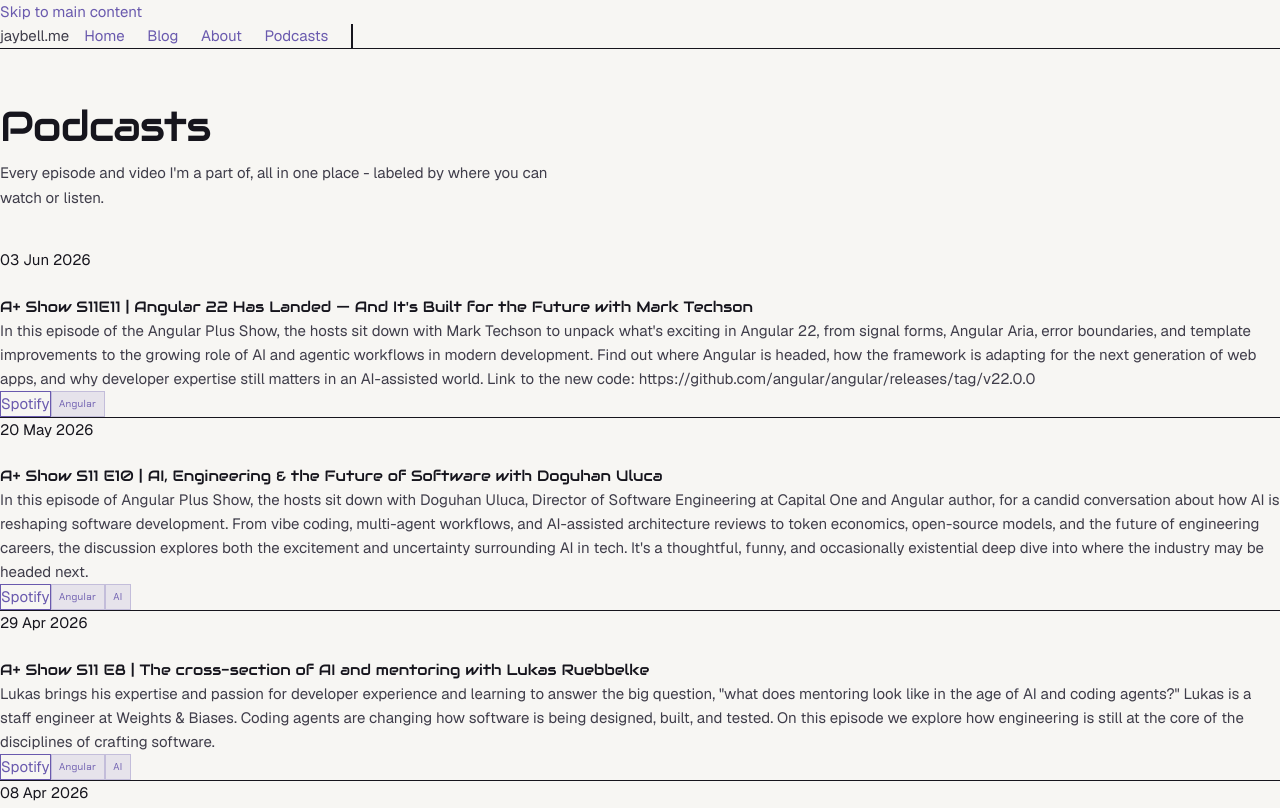
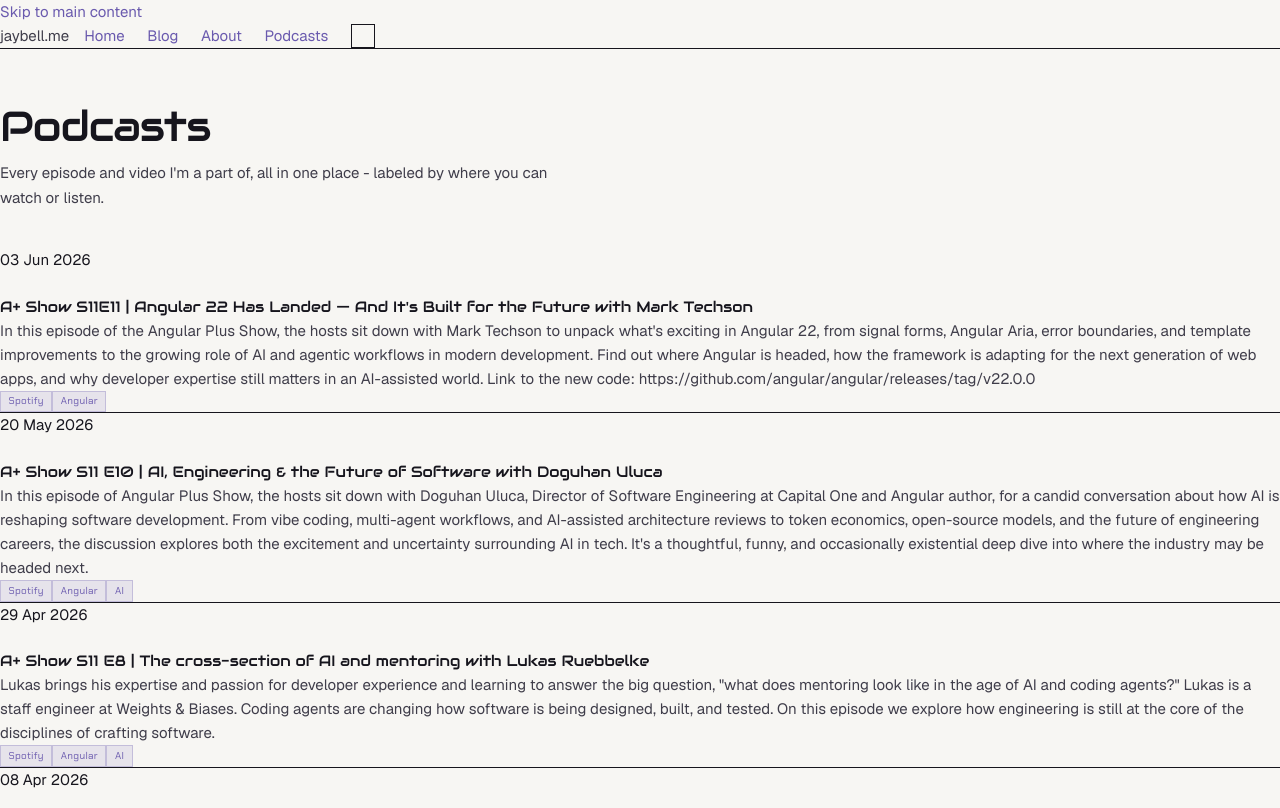
Before and after one commit to yharaskrik/jaybell.me, an Eleventy site: page podcast/index.njk in a window 1280 px wide. Shown: the top 808 px of the page. Built offline with nearby package versions, Linux system fonts and the light colour scheme; Eleventy itself is replaced by a stand-in of ours; files that its build step writes are made by us from their sources.

Commit message:
Refactor styles and build process; add performance optimizations
Updated Tailwind CSS integration in build scripts, enabling watch mode for streamlined development. Enhanced accessibility and performance with async/lazy loading for images. Refined UI components, including button spacing and pill design. Adjusted favicon color and expanded cache inputs for improved build accuracy. Removed unused assets.

```diff
--- a/_layouts/base.njk
+++ b/_layouts/base.njk
@@ -91,7 +91,7 @@
                         {%- endfor %}
                         <button
                             id="theme-toggle"
-                            class="inline-flex cursor-pointer items-center gap-1.5 border border-line bg-transparent px-2.5 py-1.5 font-mono text-[11px] leading-none text-ink3 transition-[color,border-color,transform] duration-150 hover:text-ink hover:border-ink3 active:scale-[0.96]"
+                            class="-my-1.5 inline-flex cursor-pointer items-center gap-1.5 border border-line bg-transparent px-3 py-2.5 font-mono text-[11px] leading-none text-ink3 transition-[color,border-color,transform] duration-150 hover:text-ink hover:border-ink3 active:scale-[0.96]"
                             type="button"
                             aria-label="Toggle dark mode"
                             aria-pressed="false"
--- a/index.njk
+++ b/index.njk
@@ -11,7 +11,7 @@ eleventyNavigation:
     </div>
     <h1 class="animate-rise mb-7 font-display text-[clamp(38px,6vw,56px)] leading-[1.08] tracking-tight text-ink" style="--d: 70ms">
         I build software that<br />
-        <em class="not-italic text-accent">makes a difference (and some just for fun).</em><br />
+        <em class="not-italic text-accent">makes a difference (and some just for fun).</em>
     </h1>
     <p class="animate-rise mb-10 max-w-[540px] text-base leading-[1.65] text-ink2" style="--d: 140ms">
         I'm Jay Bell - CTO &amp; Co-Founder of
@@ -72,6 +72,8 @@ eleventyNavigation:
             <img
                 alt="The Angular Plus Show artwork"
                 class="h-20 w-20 shrink-0 rounded-md border border-line object-cover"
+                decoding="async"
+                loading="lazy"
                 src="/assets/images/angular-plus-show.png"
             />
             <div>
--- a/nx.json
+++ b/nx.json
@@ -13,7 +13,7 @@
         },
         "css": {
             "cache": true,
-            "inputs": ["{projectRoot}/styles/**/*"],
+            "inputs": ["{projectRoot}/styles/**/*", "{projectRoot}/**/*.{njk,md,html}"],
             "outputs": ["{projectRoot}/gen"]
         }
     },
--- a/package.json
+++ b/package.json
@@ -10,14 +10,15 @@
     "scripts": {
         "build": "eleventy",
         "build:ghpages": "eleventy --pathprefix=/",
-        "start": "eleventy --serve --quiet",
-        "dev": "eleventy --serve --quiet",
+        "start": "tailwindcss -i ./styles/main.css -o ./gen/main.css --watch & eleventy --serve --quiet",
+        "dev": "tailwindcss -i ./styles/main.css -o ./gen/main.css --watch & eleventy --serve --quiet",
         "serve": "eleventy --serve",
         "debug": "DEBUG=Eleventy* eleventy",
         "debugstart": "DEBUG=Eleventy* eleventy --serve --quiet",
         "benchmark": "DEBUG=Eleventy:Benchmark* eleventy",
         "deploy": "npm run build && gh-pages -d _site",
         "css": "tailwindcss -i ./styles/main.css -o ./gen/main.css",
+        "css:watch": "tailwindcss -i ./styles/main.css -o ./gen/main.css --watch",
         "format": "nx format:write",
         "format:check": "nx format:check"
     },
--- a/podcast/index.njk
+++ b/podcast/index.njk
@@ -28,7 +28,7 @@ eleventyNavigation:
                         {% endif %}
                         <div class="mt-2.5 flex flex-wrap gap-1.5">
                             {% if item.platform %}
-                                <a class="inline-flex items-center gap-1.5 border border-[color-mix(in_srgb,var(--color-accent)_40%,var(--color-line))] bg-[color-mix(in_srgb,var(--color-accent)_14%,var(--color-surface))] px-2.5 py-0.5 font-mono text-[9px] tracking-[0.03em] text-accent no-underline transition-[background,color,border-color] duration-150 hover:border-accent hover:bg-accent hover:text-surface" href="{{ item.url }}" target="_blank" rel="noopener">{{ item.platform }}</a>
+                                <a class="pill text-[9px] no-underline" href="{{ item.url }}" target="_blank" rel="noopener">{{ item.platform }}</a>
                             {% endif %}
                             {% for tag in item.tags | head(4) %}
                                 <span class="pill text-[9px]">{{ tag }}</span>
```
Also changed, not shown: assets/images/angular-plus-show.png, assets/images/favicon.svg, assets/images/this-is-tech-talks.png (deleted).
